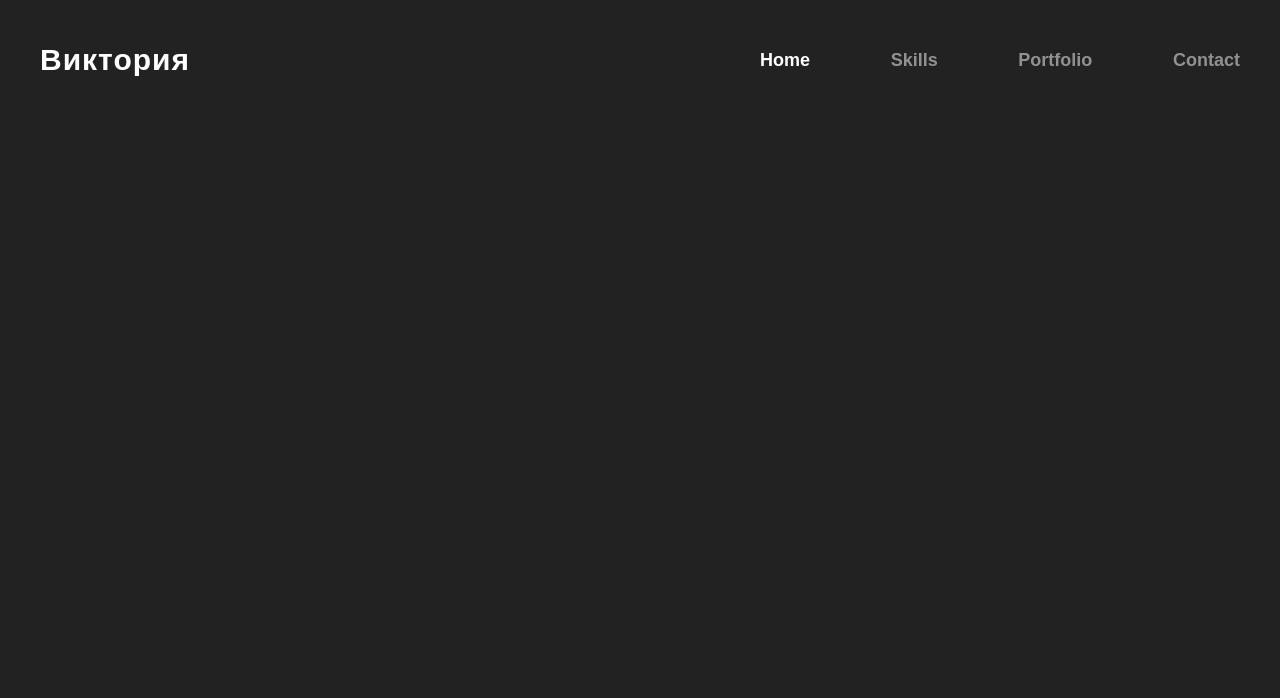
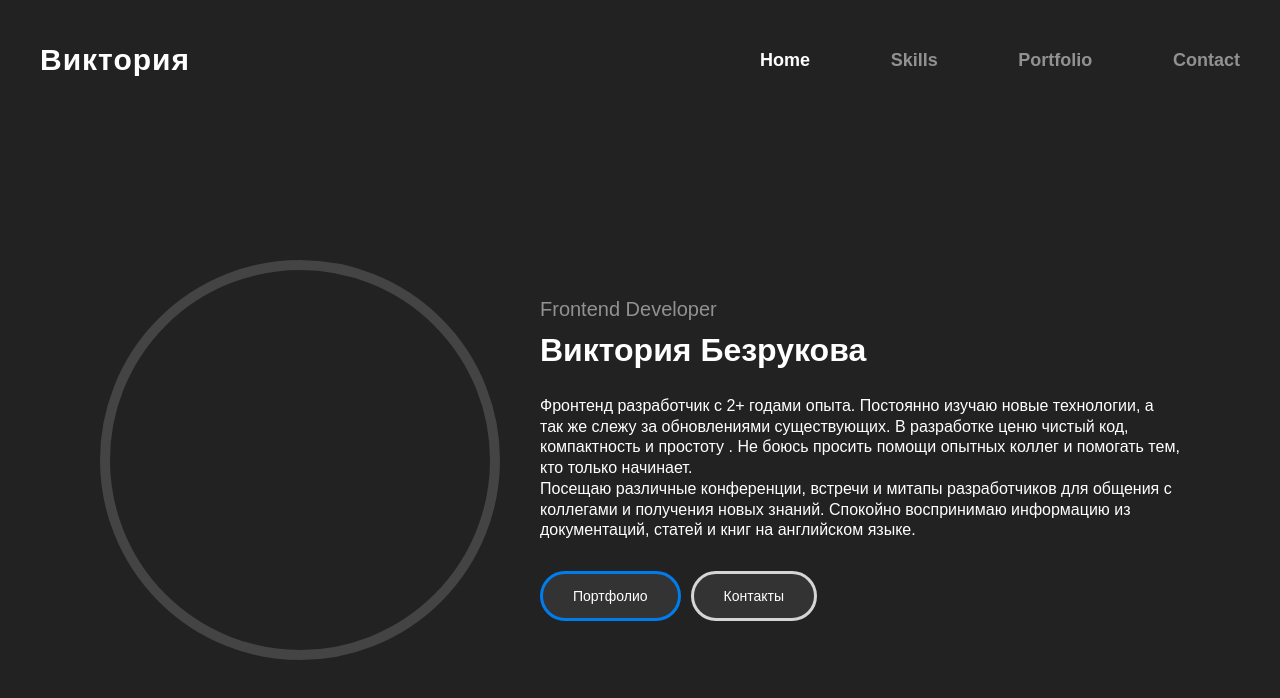
Before and after one commit to huhhell/portfolio, a React (Vite) app: page / in a window 1280 px wide. Shown: the top 698 px of the page. Built offline with nearby package versions, Linux system fonts and the light colour scheme.

Commit message:
home page, base styles

```diff
--- a/src/App.tsx
+++ b/src/App.tsx
@@ -1,11 +1,13 @@
 import styled from "styled-components";
 import Navigation from "./assets/components/Navigation/Navigation.tsx";
+import Home from "./assets/components/Home/Home.tsx";
 
 function App() {
 
   return (
     <Container>
       <Navigation />
+        <Home />
     </Container>
   )
 }
@@ -17,8 +19,7 @@ const Container = styled.div `
     width: 100vw;
     height: 100vh;
     background: #222;
-    font-family: Poppins, sans-serif;
-    color: #fff;
+
 `
 
 export default App
--- /dev/null
+++ b/src/assets/components/Home/Home.tsx
@@ -0,0 +1,92 @@
+import styled from "styled-components";
+
+export default function Home() {
+
+    return <HomeCnt>
+        <AvatarCnt>
+            <AvatarImg/>
+        </AvatarCnt>
+        <Info>
+            <Subtitle>Frontend Developer</Subtitle>
+            <Title>Виктория Безрукова</Title>
+            <Text>
+                Фронтенд разработчик с 2+ годами опыта. Постоянно изучаю новые технологии, а так же слежу за
+                обновлениями существующих. В разработке ценю чистый код, компактность и простоту . Не боюсь просить
+                помощи опытных коллег и помогать тем, кто только начинает.
+                <br />
+                Посещаю различные конференции, встречи и митапы разработчиков для общения с коллегами и получения
+                новых
+                знаний. Cпокойно воспринимаю информацию из документаций, статей и книг на английском языке.
+            </Text>
+            <LinksGroup>
+                <PortfolioLink>Портфолио</PortfolioLink>
+                <ContactLink>Контакты</ContactLink>
+            </LinksGroup>
+        </Info>
+    </HomeCnt>
+}
+
+const HomeCnt = styled.section`
+    display: flex;
+    align-items: center;
+    justify-content: center;
+    gap: 40px;
+    width: 100vw;
+    height: 85vh;
+`
+
+const AvatarCnt = styled.div`
+    flex: 0 0 50%;
+    max-width: 400px;
+    aspect-ratio: 1/1;
+    border-radius: 50%;
+    border: 10px solid #444;
+`
+
+const AvatarImg = styled.img`
+
+`
+
+const Info = styled.div`
+    flex: 0 0 50%;
+`
+const Subtitle = styled.p`
+    color: rgba(255, 255, 255, 0.50);
+    font-size: 20px;
+    margin-bottom: 15px;
+`
+
+const Title = styled.h2`
+    font-size: 32px;
+    font-weight: 700;
+    margin-bottom: 30px;
+`
+
+const Text = styled.p`
+    font-size: 16px;
+    font-weight: 300;
+    line-height: 130%;
+    margin-bottom: 30px;
+
+`
+
+const LinksGroup = styled.div`
+    display: flex;
+    align-items: center;
+    justify-content: start;
+    gap: 10px;
+`
+
+const PortfolioLink = styled.a`
+    padding: 15px 30px;
+    background: #333;
+    border: 3px solid #007CED;
+    border-radius: 30px;
+`
+
+const ContactLink = styled.a`
+    padding: 15px 30px;
+    background: #333;
+    border: 3px solid #D5D5D5;
+    border-radius: 30px;
+`
```
